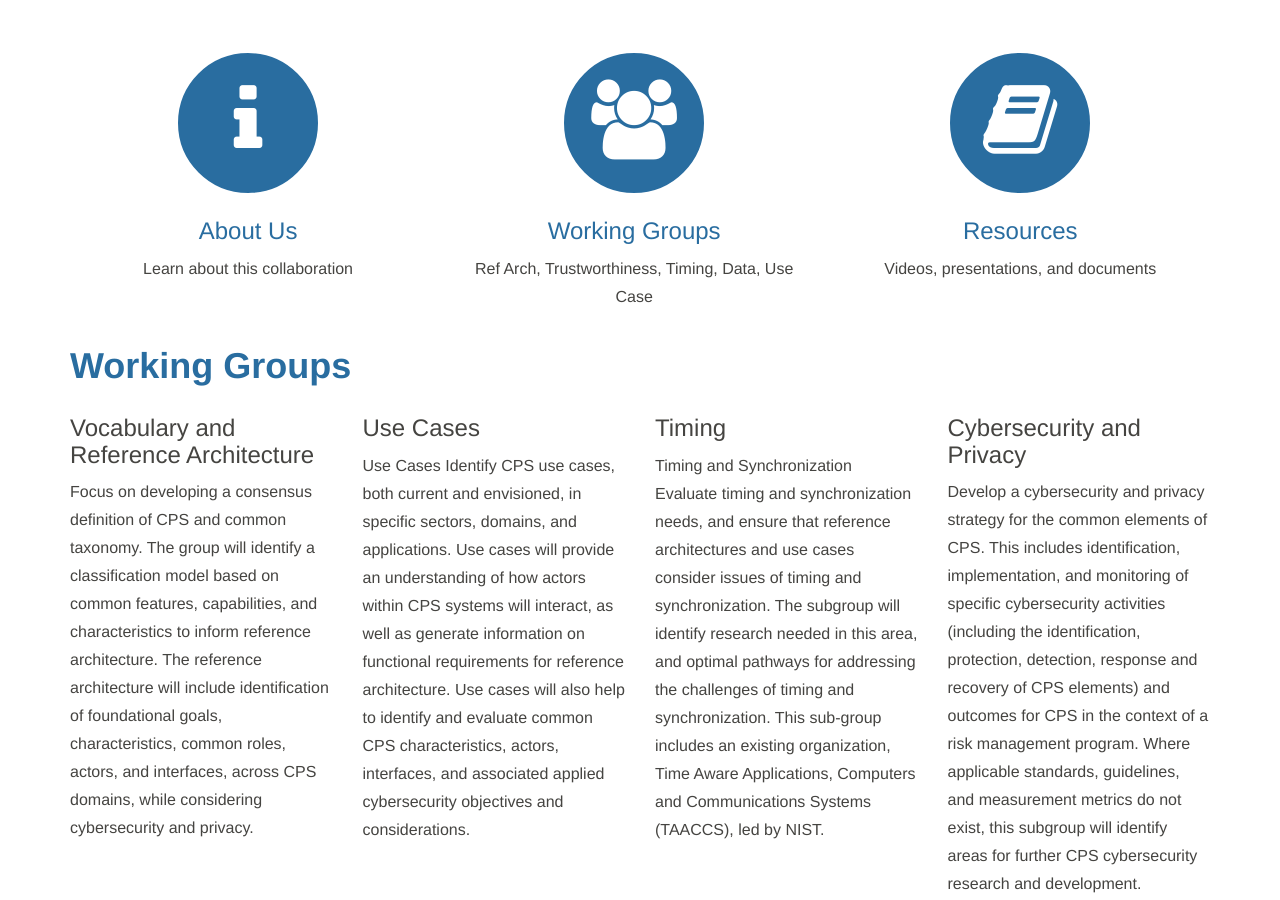
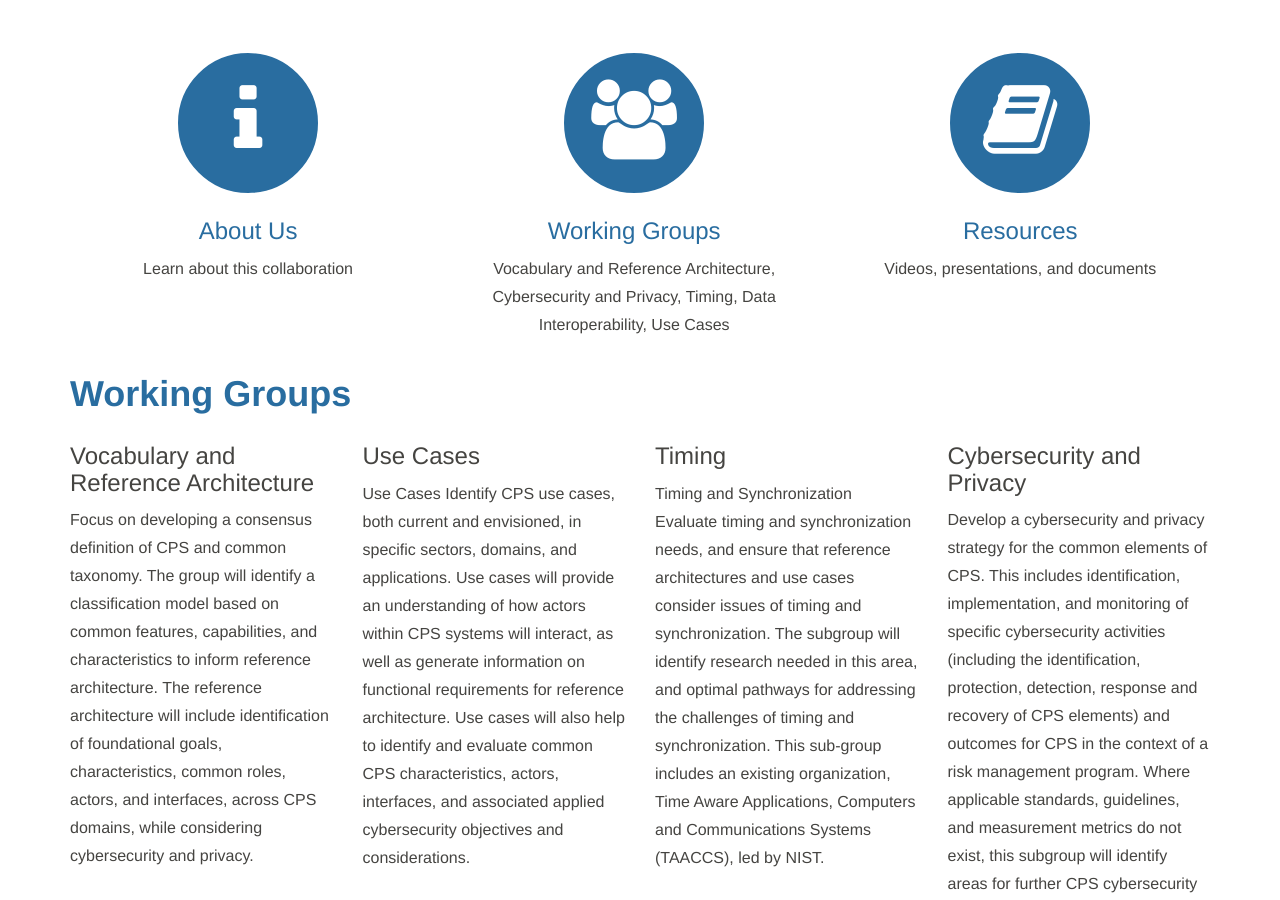
Before and after one commit to usnistgov/cpspwg, a Jekyll site: the page built from index.html, in a window 1280 px wide and 900 px high, scrolled down 1233 px. Built offline with Jekyll 4.4.1, drawn with Linux system fonts in a browser that asks for light colours; nearby versions of some CDN libraries.

Commit message:
Corrected ballooon titles

```diff
--- a/index.html
+++ b/index.html
@@ -86,7 +86,7 @@ title: Home
 										<i class="fa fa-group fa-lg" style="vertical-align:-25%"></i>
 									</div>
 									<h3><a href="{{ site.baseurl }}/community">Working Groups</a></h3>
-									Ref Arch, Trustworthiness, Timing, Data, Use Case
+									Vocabulary and Reference Architecture, Cybersecurity and Privacy, Timing, Data Interoperability, Use Cases
 								</li>
 								<li>
 									<div class="icon">
```
